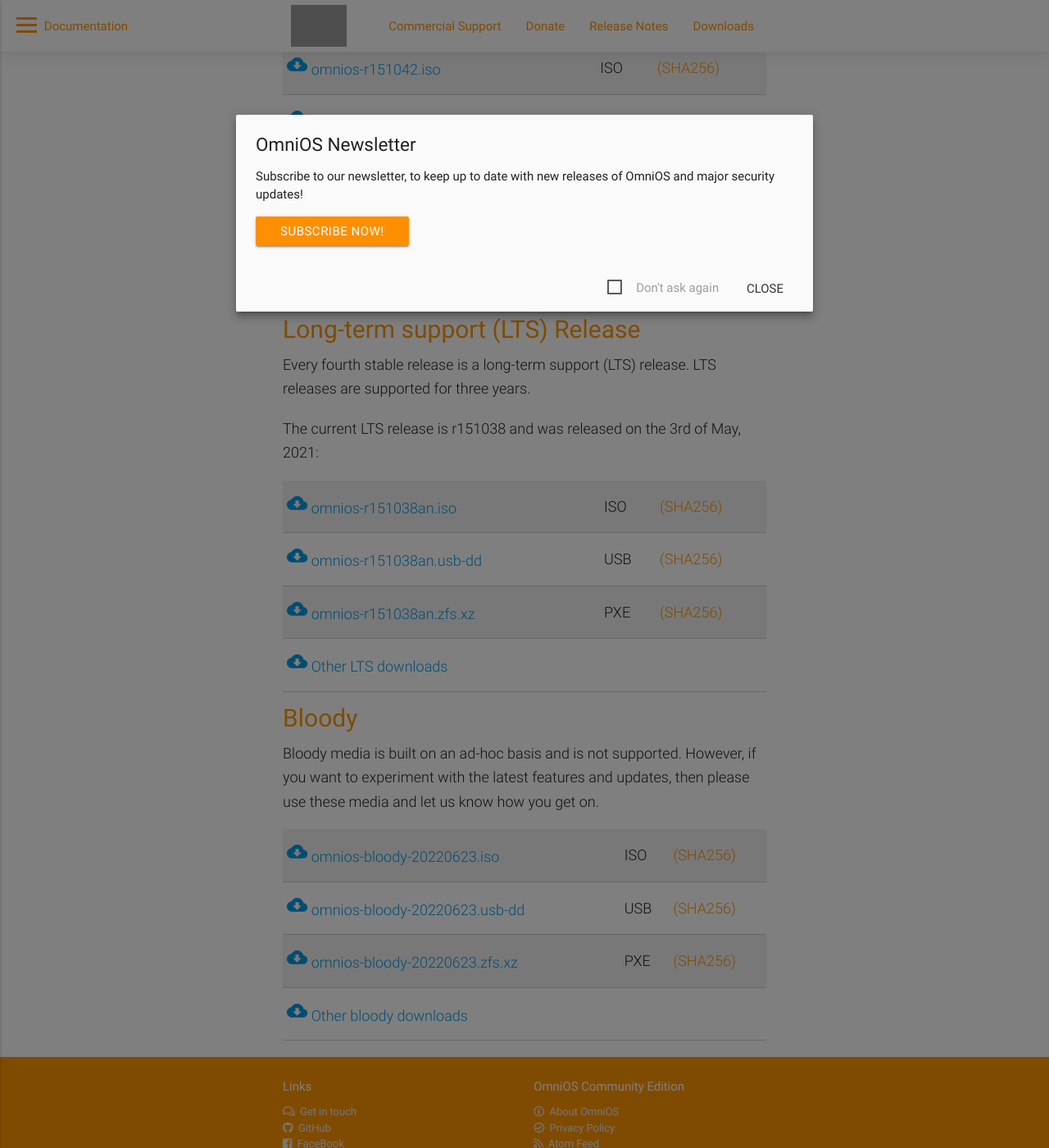
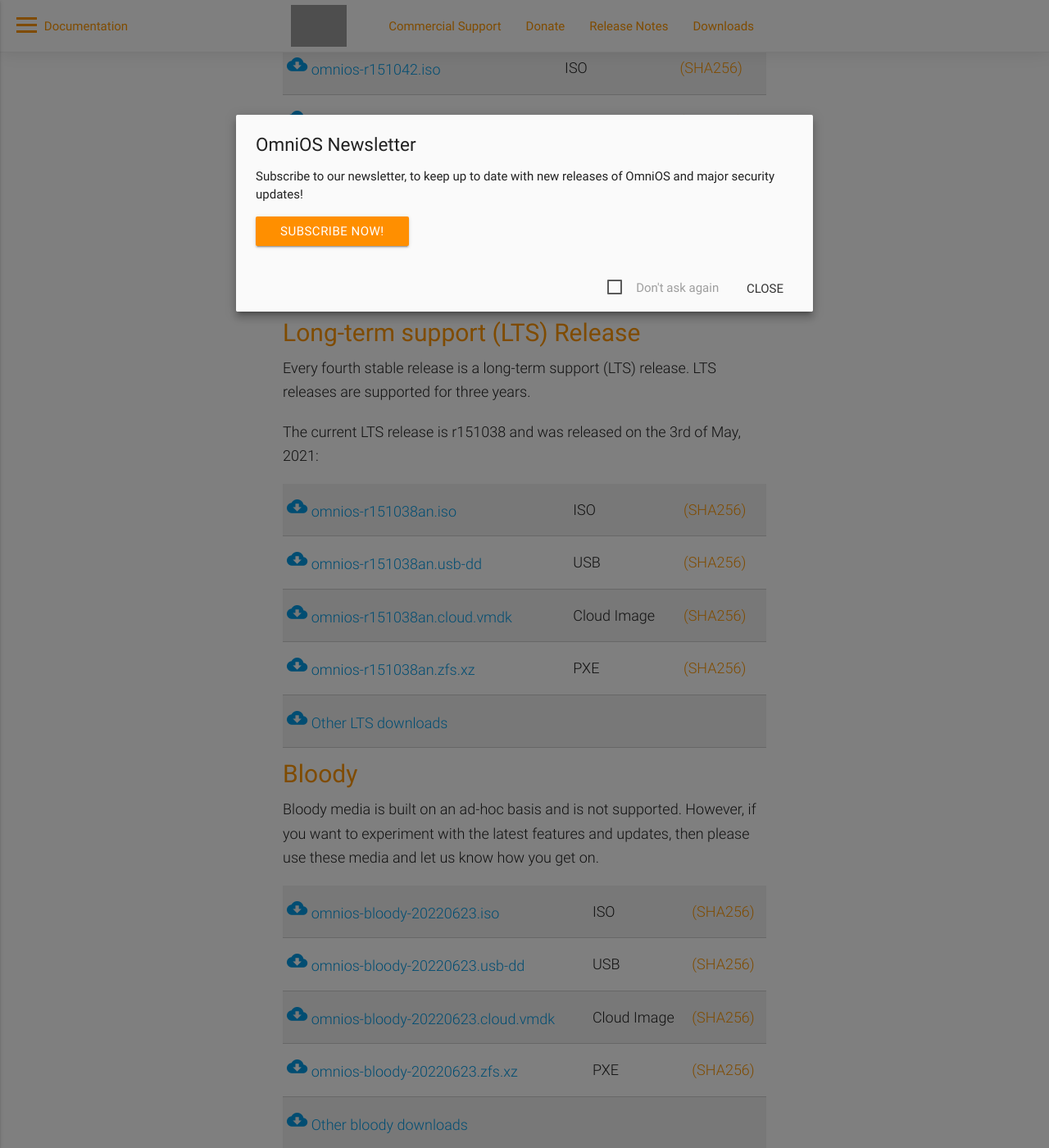
Before and after one commit to omniosorg/omniosorg.github.io, a Jekyll site: the page built from download.md, in a window 1280 px wide and 1400 px high, scrolled down 622 px. Shown: the whole window at 82% size. Built offline with Jekyll 4.4.1, drawn with Linux system fonts in a browser that asks for light colours; grey boxes are pictures that could not be loaded.

Commit message:
Add cloud image download links

```diff
--- a/download.md
+++ b/download.md
@@ -43,8 +43,8 @@
 {:.bordered .responsive-table}
 | <a href="{{site.download_path}}/stable/{{site.download_prefix}}{{site.omnios_stable}}{{site.omnios_stable_suffix}}.iso"><i class="flow-text material-icons">cloud_download</i> {{site.download_prefix}}{{site.omnios_stable}}{{site.omnios_stable_suffix}}.iso</a> | ISO | <a href="{{site.download_path}}/stable/{{site.download_prefix}}{{site.omnios_stable}}{{site.omnios_stable_suffix}}.iso.sha256" class="orange-text">(SHA256)</a>
 | <a href="{{site.download_path}}/stable/{{site.download_prefix}}{{site.omnios_stable}}{{site.omnios_stable_suffix}}.usb-dd"><i class="flow-text material-icons">cloud_download</i> {{site.download_prefix}}{{site.omnios_stable}}{{site.omnios_stable_suffix}}.usb-dd</a> | USB | <a href="{{site.download_path}}/stable/{{site.download_prefix}}{{site.omnios_stable}}{{site.omnios_stable_suffix}}.usb-dd.sha256" class="orange-text">(SHA256)</a>
+| <a href="{{site.download_path}}/stable/{{site.download_prefix}}{{site.omnios_stable}}{{site.omnios_stable_suffix}}.cloud.vmdk"><i class="flow-text material-icons">cloud_download</i> {{site.download_prefix}}{{site.omnios_stable}}{{site.omnios_stable_suffix}}.cloud.vmdk</a> | Cloud Image | <a href="{{site.download_path}}/stable/{{site.download_prefix}}{{site.omnios_stable}}{{site.omnios_stable_suffix}}.cloud.vmdk.sha256" class="orange-text">(SHA256)</a>
 | <a href="{{site.download_path}}/stable/{{site.download_prefix}}{{site.omnios_stable}}{{site.omnios_stable_suffix}}.zfs.xz"><i class="flow-text material-icons">cloud_download</i> {{site.download_prefix}}{{site.omnios_stable}}{{site.omnios_stable_suffix}}.zfs.xz</a> | PXE | <a href="{{site.download_path}}/stable/{{site.download_prefix}}{{site.omnios_stable}}{{site.omnios_stable_suffix}}.zfs.xz.sha256" class="orange-text">(SHA256)</a>
-| <a href="/setup/aws.html"><i class="fab fa-lg fa-aws"></i> Amazon Machine Images</a> | AMI |
 | <a target="_blank" href="{{site.download_path}}/stable/"><i class="flow-text material-icons">cloud_download</i> Other stable downloads</a>
 
 ## Long-term support (LTS) Release
@@ -58,6 +58,7 @@
 {:.bordered .responsive-table}
 | <a href="{{site.download_path}}/lts/{{site.download_prefix}}{{site.omnios_lts}}{{site.omnios_lts_suffix}}.iso"><i class="flow-text material-icons">cloud_download</i> {{site.download_prefix}}{{site.omnios_lts}}{{site.omnios_lts_suffix}}.iso</a> | ISO | <a href="{{site.download_path}}/lts/{{site.download_prefix}}{{site.omnios_lts}}{{site.omnios_lts_suffix}}.iso.sha256" class="orange-text">(SHA256)</a>
 | <a href="{{site.download_path}}/lts/{{site.download_prefix}}{{site.omnios_lts}}{{site.omnios_lts_suffix}}.usb-dd"><i class="flow-text material-icons">cloud_download</i> {{site.download_prefix}}{{site.omnios_lts}}{{site.omnios_lts_suffix}}.usb-dd</a> | USB | <a href="{{site.download_path}}/lts/{{site.download_prefix}}{{site.omnios_lts}}{{site.omnios_lts_suffix}}.usb-dd.sha256" class="orange-text">(SHA256)</a>
+| <a href="{{site.download_path}}/lts/{{site.download_prefix}}{{site.omnios_lts}}{{site.omnios_lts_suffix}}.cloud.vmdk"><i class="flow-text material-icons">cloud_download</i> {{site.download_prefix}}{{site.omnios_lts}}{{site.omnios_lts_suffix}}.cloud.vmdk</a> | Cloud Image | <a href="{{site.download_path}}/lts/{{site.download_prefix}}{{site.omnios_lts}}{{site.omnios_lts_suffix}}.cloud.vmdk.sha256" class="orange-text">(SHA256)</a>
 | <a href="{{site.download_path}}/lts/{{site.download_prefix}}{{site.omnios_lts}}{{site.omnios_lts_suffix}}.zfs.xz"><i class="flow-text material-icons">cloud_download</i> {{site.download_prefix}}{{site.omnios_lts}}{{site.omnios_lts_suffix}}.zfs.xz</a> | PXE | <a href="{{site.download_path}}/lts/{{site.download_prefix}}{{site.omnios_lts}}{{site.omnios_lts_suffix}}.zfs.xz.sha256" class="orange-text">(SHA256)</a>
 | <a target="_blank" href="{{site.download_path}}/lts/"><i class="flow-text material-icons">cloud_download</i> Other LTS downloads</a>
 
@@ -70,5 +71,6 @@
 {:.bordered .responsive-table}
 | <a href="{{site.download_path}}/bloody/{{site.download_prefix}}bloody-{{site.omnios_bloody}}.iso"><i class="flow-text material-icons">cloud_download</i> {{site.download_prefix}}bloody-{{site.omnios_bloody}}.iso</a> | ISO | <a href="{{site.download_path}}/bloody/{{site.download_prefix}}bloody-{{site.omnios_bloody}}.iso.sha256" class="orange-text">(SHA256)</a>
 | <a href="{{site.download_path}}/bloody/{{site.download_prefix}}bloody-{{site.omnios_bloody}}.usb-dd"><i class="flow-text material-icons">cloud_download</i> {{site.download_prefix}}bloody-{{site.omnios_bloody}}.usb-dd</a> | USB | <a href="{{site.download_path}}/bloody/{{site.download_prefix}}bloody-{{site.omnios_bloody}}.usb-dd.sha256" class="orange-text">(SHA256)</a>
+| <a href="{{site.download_path}}/bloody/{{site.download_prefix}}bloody-{{site.omnios_bloody}}.cloud.vmdk"><i class="flow-text material-icons">cloud_download</i> {{site.download_prefix}}bloody-{{site.omnios_bloody}}.cloud.vmdk</a> | Cloud Image | <a href="{{site.download_path}}/bloody/{{site.download_prefix}}bloody-{{site.omnios_bloody}}.cloud.vmdk.sha256" class="orange-text">(SHA256)</a>
 | <a href="{{site.download_path}}/bloody/{{site.download_prefix}}bloody-{{site.omnios_bloody}}.zfs.xz"><i class="flow-text material-icons">cloud_download</i> {{site.download_prefix}}bloody-{{site.omnios_bloody}}.zfs.xz</a> | PXE | <a href="{{site.download_path}}/bloody/{{site.download_prefix}}bloody-{{site.omnios_bloody}}.zfs.xz.sha256" class="orange-text">(SHA256)</a>
 | <a target="_blank" href="{{site.download_path}}/bloody/"><i class="flow-text material-icons">cloud_download</i> Other bloody downloads</a>
```
Also changed, not shown: download-us-west.md (+3 -0 lines).
